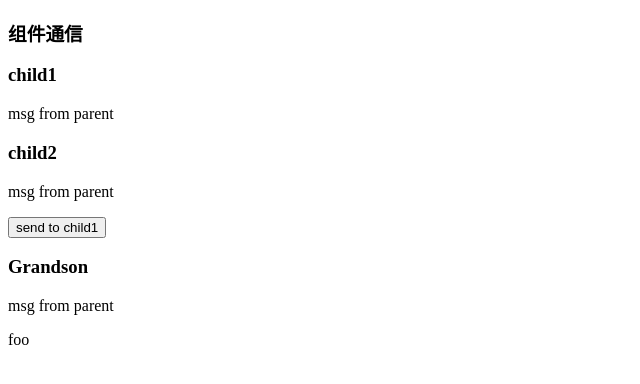
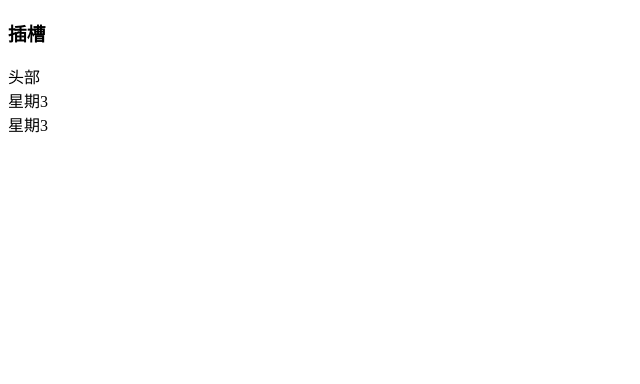
Before and after one commit to onezc/vue2_practice, a Vue app: page / in a window 1280 px wide. Shown: the top 384 px of the page, without its empty margins (0-640 px from the left). Built offline with nearby package versions, Linux system fonts and the light colour scheme.

Commit message:
slot插槽的使用

```diff
--- a/package.json
+++ b/package.json
@@ -10,6 +10,7 @@
   },
   "dependencies": {
     "core-js": "^3.6.5",
+    "element-ui": "^2.14.1",
     "vue": "^2.6.11",
     "vue-router": "^3.2.0",
     "vuex": "^3.4.0"
--- /dev/null
+++ b/src/components/slots/Layout.vue
@@ -0,0 +1,27 @@
+<template>
+  <div>
+    <div class="header">
+      <slot name="header"></slot>
+    </div>
+    <div class="body">
+      <slot :week="getCurWeek"></slot>
+    </div>
+    <div class="footer">
+      <slot name="footer" :week="getCurWeek"></slot>
+    </div>
+  </div>
+</template>
+
+<script>
+export default {
+  computed: {
+    getCurWeek() {
+      return '星期' + new Date().getDay()
+    }
+  }
+}
+</script>
+
+<style lang="less" scoped>
+
+</style>
--- a/src/router/index.js
+++ b/src/router/index.js
@@ -1,15 +1,17 @@
 import Vue from 'vue'
 import VueRouter from 'vue-router'
 // 组件通信
-import CommunicationPage from '../views/CommunicationPage'
+// import CommunicationPage from '../views/CommunicationPage'
+// slot使用
+import SlotPage from '../views/SlotPage'
 
 Vue.use(VueRouter)
 
 const routes = [
   {
     path: '/',
-    name: 'CommunicationPage',
-    component: CommunicationPage
+    name: 'SlotPage',
+    component: SlotPage
   }
   // {
   //   path: '/about',
--- /dev/null
+++ b/src/views/SlotPage.vue
@@ -0,0 +1,34 @@
+<template>
+  <div>
+    <h3>插槽</h3>
+    <Layout>
+      <!-- 具名插槽 -->
+      <!-- <template v-slot:header>头部</template> -->
+      <!-- or 2.6新增 #代替v-slot：-->
+      <template #header>头部</template>
+      <!-- 匿名插槽 -->
+      <!-- <template>内容部分。。。</template> -->
+      <!-- or -->
+      <!-- <template v-slot:default>内容部分...</template> -->
+      <!-- 匿名作用域插槽 -->
+      <!-- <template v-slot:default="{week}">{{week}}</template> -->
+      <!-- or -->
+      <template slot-scope="{week}">{{week}}</template>
+      <!-- 具名作用域插槽 -->
+      <template v-slot:footer="{week}">{{week}}</template>
+    </Layout>
+  </div>
+</template>
+
+<script>
+import Layout from '@/components/slots/Layout'
+export default {
+  components: {
+    Layout
+  }
+}
+</script>
+
+<style lang="less" scoped>
+
+</style>
```
Also changed, not shown: 1 other file (tests, documents, lock files or other folders).
